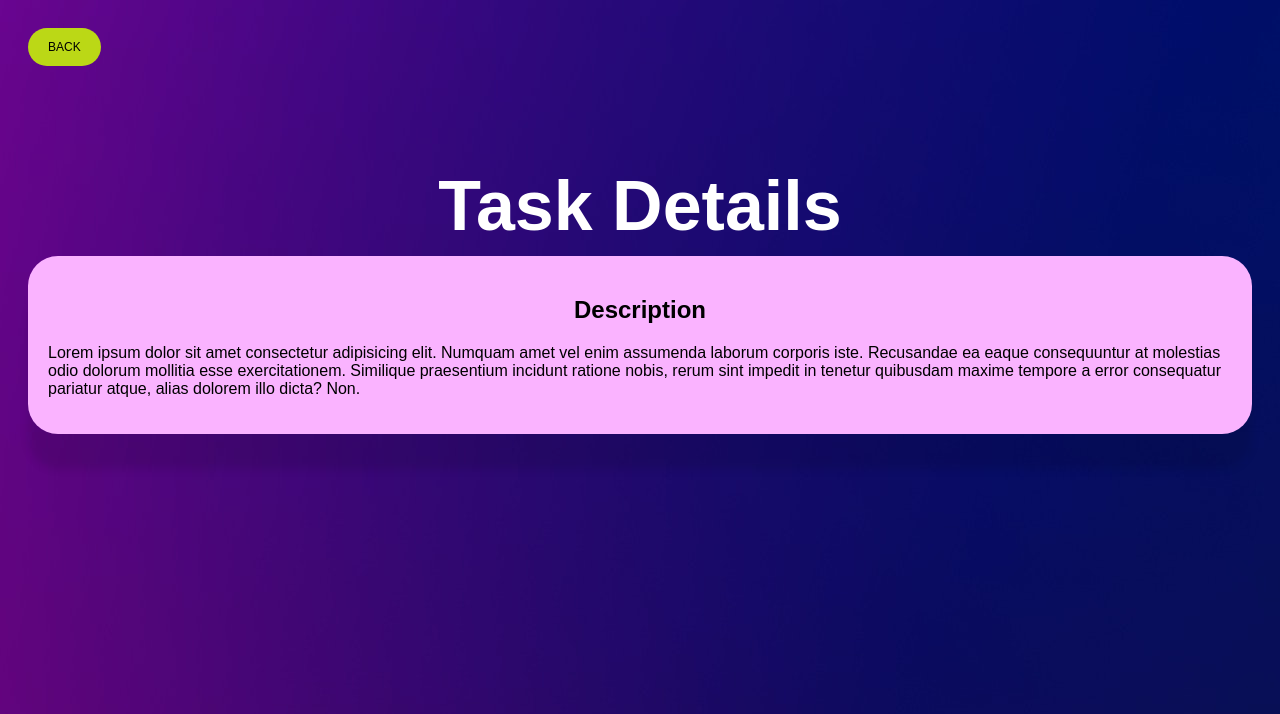
After one commit to GGrinch13/ToDoApp, a Flask app: page /task.html in a window 1280 px wide. The commit adds this page. Shown: the top 714 px of the page. Run offline with Flask 3, Linux system fonts and the light colour scheme.

Commit message:
-Working CSS Buttons -limiting input -Working Submit Button With Animations -added about page -styled about page and fixed bugs -updated visuals -Added tasks info page

```diff
--- a/app.py
+++ b/app.py
@@ -19,7 +19,7 @@ def index_page():
     c = conn.cursor()
     c.execute("SELECT * FROM tasks ORDER BY id ASC")
     tasks = c.fetchall()
-    return render_template('index.html', tasks=tasks)
+    return render_template('index.html', tasks=tasks), 200
 
 
 @app.route('/about')
@@ -41,7 +41,7 @@ def submit():
     conn.commit()
     c.execute("SELECT * FROM tasks ORDER BY id ASC")
     tasks = c.fetchall()
-    return render_template('index.html', tasks=tasks)
+    return render_template('index.html', tasks=tasks), 200
 
 #
 @app.route('/delete/<int:task_id>', methods=['POST'])
@@ -53,7 +53,7 @@ def delete(task_id):
     tasks = c.fetchall()
     conn.commit()
     conn.close()
-    return render_template('index.html', tasks=tasks)
+    return render_template('index.html', tasks=tasks), 200
 
 @app.route('/complete/<int:task_id>', methods=['POST'])
 def complete(task_id):
@@ -66,8 +66,14 @@ def complete(task_id):
 
     conn.close()
 
-    return render_template('index.html', tasks=tasks)
+    return render_template('index.html', tasks=tasks), 200
+
+@app.route('/task.html')
+@app.route('/delete/task.html')
+@app.route('/complete/task.html')
+def task_page():
+    return render_template('task.html')
 
 #Uncomment this if developing
-with app.app_context():
-    app.run()
+# with app.app_context():
+#     app.run()
--- a/static/index.css
+++ b/static/index.css
@@ -213,4 +213,5 @@ li.completed {
 
 .a1{
   color: #ffffff;
+  text-decoration: none;
 }
--- /dev/null
+++ b/static/task.css
@@ -0,0 +1,52 @@
+body {
+    font-family: Arial, sans-serif;
+    padding: 20px;
+    background-image: url(/static/images/background3.jpg);
+}
+
+h1 {
+    margin-bottom: 10px;
+    display: flex;
+    justify-content: center;
+    font-size: 70px;
+    color: #ffffff;
+    margin-top: 100px;
+}
+
+.task-details {
+    box-shadow: 0 35px 9px rgba(0, 0, 0, 0.1);
+    padding: 20px;
+    margin-bottom: 20px;
+    background-color: #fab3ff;
+    border-radius: 30px;
+
+}
+
+.ctaa {
+    position: relative;
+    margin: auto;
+    text-transform: uppercase;
+    border: none;
+    font-size: 12px;
+    padding: 12px 20px;
+    color: black;
+    transition: all 0.2s ease;
+    border-radius: 45px;
+    background-color: rgba(204, 255, 0, 0.842);
+   }
+
+
+.ctaa:hover svg {
+    transform: translateX(0);
+    rotate: 90deg;
+   }
+   .ctaa:hover {
+    color: #ffffff;
+    background-color: rgb(204, 255, 0);
+    box-shadow: 0px 15px 20px rgba(204, 255, 0, 0.644);
+    transform: translateY(-2.3px);
+   }
+
+   .ctaa:active {
+    transform: scale(0.95);
+   }
--- /dev/null
+++ b/templates/task.html
@@ -0,0 +1,18 @@
+<!DOCTYPE html>
+<html>
+<head>
+    <link rel="stylesheet" href="/static/task.css">
+    <title>Task Details</title>
+</head>
+<body>
+    <a href="/"><button class="ctaa">Back</button></a>
+    <h1>Task Details</h1>
+    <div class="task-details">
+        <h2 style="display: flex; justify-content: center; ">Description</h2>
+        <p>Lorem ipsum dolor sit amet consectetur adipisicing elit. Numquam amet vel enim assumenda laborum corporis iste. Recusandae ea eaque consequuntur at molestias odio dolorum mollitia esse exercitationem. Similique praesentium incidunt ratione nobis, rerum sint impedit in tenetur quibusdam maxime tempore a error consequatur pariatur atque, alias dolorem illo dicta? Non.</p>
+
+    </div>
+
+
+</body>
+</html>
```
Also changed, not shown: templates/index.html (+12 -2 lines).
